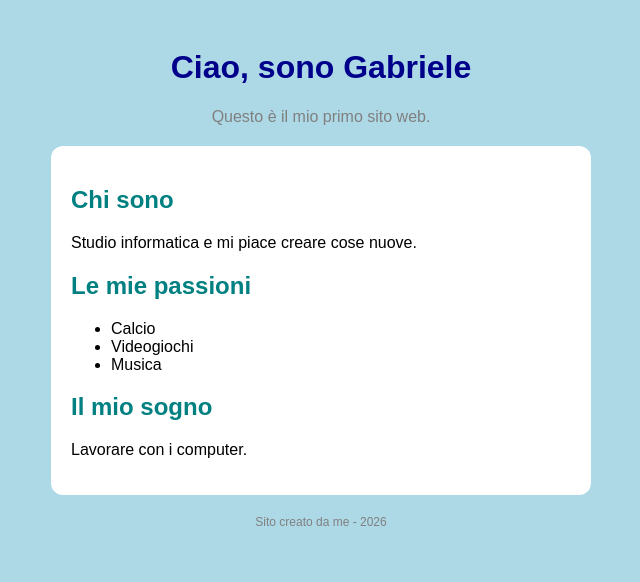
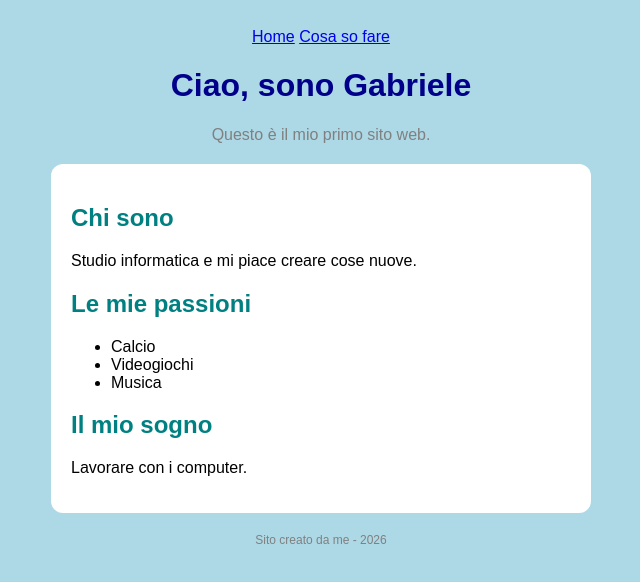
Before and after one commit to gabrielerovito/mio-sito, a plain HTML site: page index.html in a window 1280 px wide. Shown: the whole page, without its empty margins (319-959 px from the left). Drawn offline with Linux system fonts and the light colour scheme.

Commit message:
Update index.html

```diff
--- a/index.html
+++ b/index.html
@@ -7,6 +7,10 @@
   <link rel="stylesheet" href="style.css">
 </head>
 <body>
+  <nav class="menu">
+    <a href="index.html">Home</a>
+    <a href="competenze.html">Cosa so fare</a>
+  </nav>
   <h1>Ciao, sono Gabriele</h1>
   <p class="sotto">Questo è il mio primo sito web.</p>
 
```
